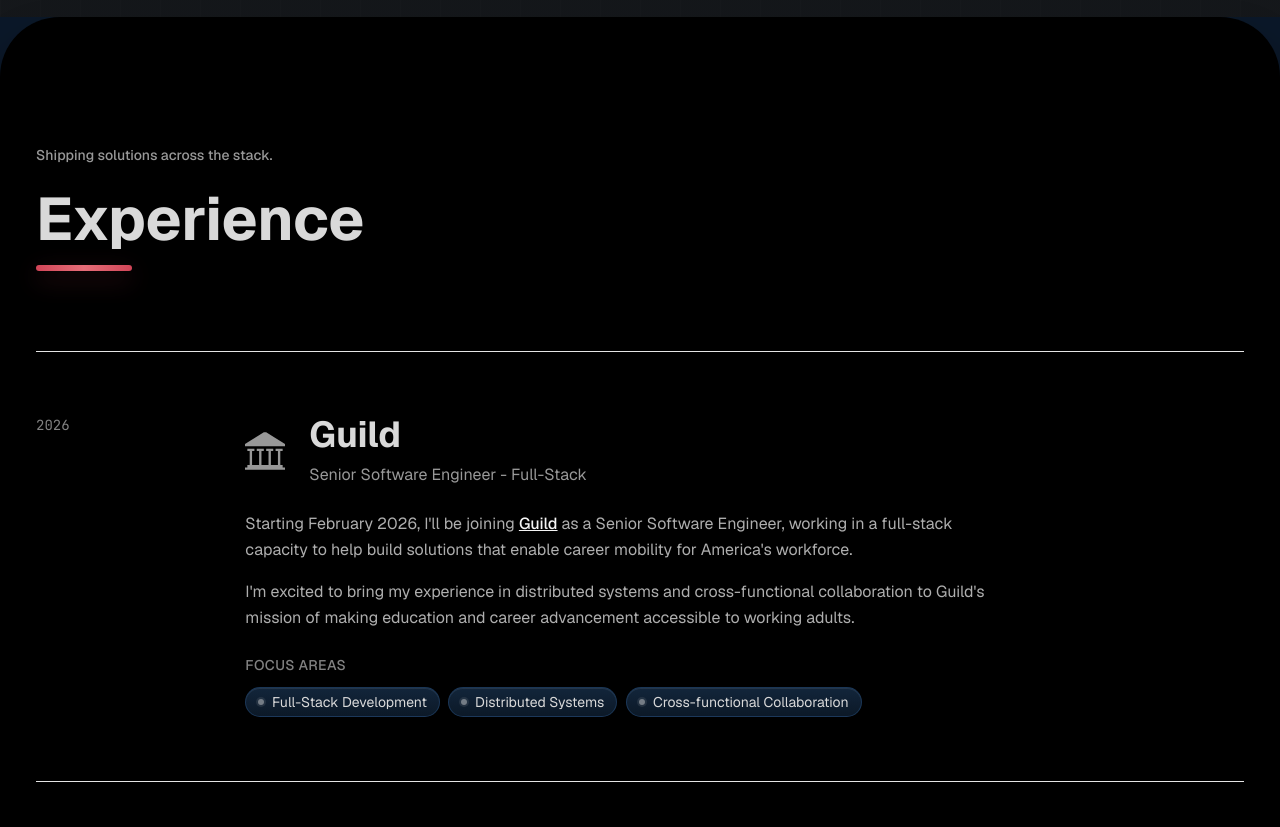
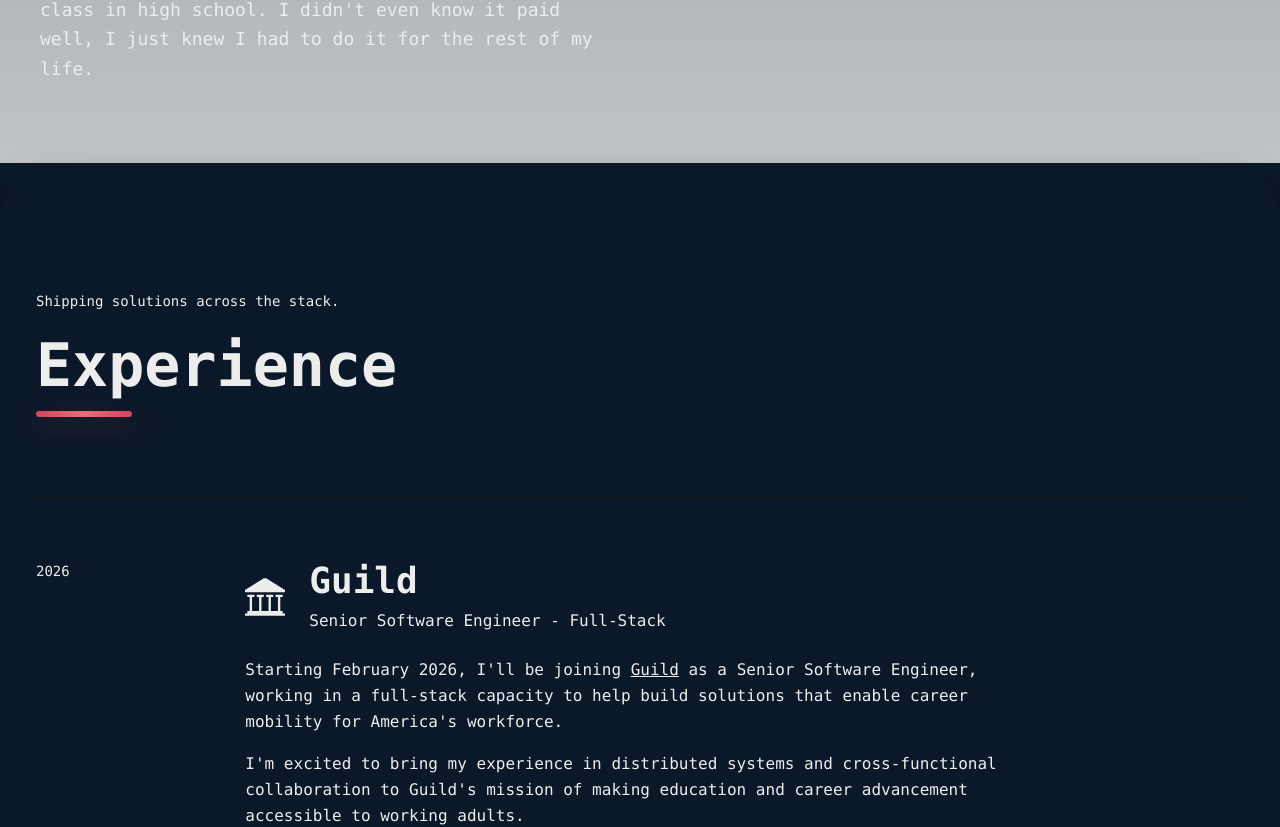
Before and after one commit to pattynextdoor/me, a Next.js app: page / in a window 1280 px wide. Shown: the part 1642-2469 px from the top of the page. Built offline with nearby package versions, Linux system fonts and the light colour scheme.

Commit message:
🏗️ refactor: update fonts, theme tokens, and animation system
Replace 3 fonts with Geist Mono. New dark palette (#0C0C0E bg).
Simplify animations to spring entrance + hover.

```diff
--- a/app/globals.css
+++ b/app/globals.css
@@ -1,101 +1,40 @@
 @import "tailwindcss";
-@import "tw-animate-css";
-@import "shadcn/tailwind.css";
-
-@custom-variant dark (&:is(.dark *));
 
 @theme {
-  --color-primary: #0B192C;
-  --color-text: #D9D9D9;
-  --color-accent: #BE3144;
-  --color-secondary: #1E3E62;
-  --color-dark: #000000;
-  --color-border: #1E3E62;
+  --color-background: #0C0C0E;
+  --color-primary: #EDEDED;
+  --color-secondary: #888888;
+  --color-tertiary: #555555;
+  --color-border: #1A1A1A;
+  --color-surface-hover: #111111;
 
-  --font-family-body: var(--font-body);
-  --font-family-display: var(--font-display);
-  --font-family-mono: var(--font-mono);
+  --font-family-mono: var(--font-geist-mono), ui-monospace, SFMono-Regular, "SF Mono", Menlo, Consolas, "Liberation Mono", monospace;
 }
 
 @layer base {
   html {
     scroll-behavior: smooth;
-    @apply font-sans;
   }
 
   body {
-    background-color: var(--color-primary);
-    color: var(--color-text);
+    background-color: var(--color-background);
+    color: var(--color-primary);
     -webkit-font-smoothing: antialiased;
     -moz-osx-font-smoothing: grayscale;
-    @apply bg-background text-foreground;
   }
 
-  * {
-    transition-property: color, background-color, border-color;
-    transition-duration: 200ms;
-    @apply border-border outline-ring/50;
+  ::selection {
+    background-color: rgba(237, 237, 237, 0.15);
   }
 }
 
-@layer utilities {
-  .text-balance {
-    text-wrap: balance;
-  }
-}
-
-@layer components {
-  /* Focus chip styling - dark theme */
-  .chip {
-    position: relative;
-    display: inline-flex;
-    align-items: center;
-    border-radius: 9999px;
-    padding: 0.25rem 0.75rem; /* py-1 px-3 */
-    font-size: 0.875rem; /* text-sm */
-    line-height: 1.25rem;
-    color: rgb(217 217 217); /* text color */
-    background: linear-gradient(to bottom, rgba(30, 62, 98, 0.6), rgba(30, 62, 98, 0.4)); /* secondary/dark tint */
-    border: 1px solid rgba(30, 62, 98, 0.8); /* border color */
-    box-shadow:
-      inset 0 1px 0 rgba(255,255,255,0.08),
-      0 1px 3px rgba(0,0,0,0.2);
-    backdrop-filter: blur(2px);
-    transition: transform 100ms ease, box-shadow 100ms ease, border-color 100ms ease;
-    will-change: transform;
-  }
-  .chip:hover {
-    transform: translateY(-2px);
-    box-shadow:
-      inset 0 1px 0 rgba(255,255,255,0.12),
-      0 6px 14px rgba(0,0,0,0.25);
-    border-color: rgba(190, 49, 68, 0.6); /* accent border on hover */
-  }
-
-  .chip-dot {
-    width: 0.375rem; /* 1.5 */
-    height: 0.375rem;
-    border-radius: 9999px;
-    background: rgba(217, 217, 217, 0.5); /* muted text */
-    box-shadow: 0 0 0 2px rgba(217, 217, 217, 0.1);
-    margin-right: 0.5rem; /* mr-2 */
-    flex: none;
-    transition: background-color 100ms ease, box-shadow 100ms ease;
-  }
-
-  .chip:hover .chip-dot {
-    background: rgb(190 49 68); /* accent maroon */
-    box-shadow: 0 0 0 2px rgba(190, 49, 68, 0.25);
-  }
-}
-
-/* Custom scrollbar */
+/* Scrollbar */
 ::-webkit-scrollbar {
   width: 8px;
 }
 
 ::-webkit-scrollbar-track {
-  background-color: var(--color-primary);
+  background-color: var(--color-background);
 }
 
 ::-webkit-scrollbar-thumb {
@@ -104,116 +43,5 @@
 }
 
 ::-webkit-scrollbar-thumb:hover {
-  background-color: rgb(217 217 217 / 0.4);
+  background-color: var(--color-tertiary);
 }
-
-:root {
-  --background: oklch(1 0 0);
-  --foreground: oklch(0.145 0 0);
-  --card: oklch(1 0 0);
-  --card-foreground: oklch(0.145 0 0);
-  --popover: oklch(1 0 0);
-  --popover-foreground: oklch(0.145 0 0);
-  --primary: oklch(0.205 0 0);
-  --primary-foreground: oklch(0.985 0 0);
-  --secondary: oklch(0.97 0 0);
-  --secondary-foreground: oklch(0.205 0 0);
-  --muted: oklch(0.97 0 0);
-  --muted-foreground: oklch(0.556 0 0);
-  --accent: oklch(0.97 0 0);
-  --accent-foreground: oklch(0.205 0 0);
-  --destructive: oklch(0.577 0.245 27.325);
-  --border: oklch(0.922 0 0);
-  --input: oklch(0.922 0 0);
-  --ring: oklch(0.708 0 0);
-  --chart-1: oklch(0.809 0.105 251.813);
-  --chart-2: oklch(0.623 0.214 259.815);
-  --chart-3: oklch(0.546 0.245 262.881);
-  --chart-4: oklch(0.488 0.243 264.376);
-  --chart-5: oklch(0.424 0.199 265.638);
-  --radius: 0.625rem;
-  --sidebar: oklch(0.985 0 0);
-  --sidebar-foreground: oklch(0.145 0 0);
-  --sidebar-primary: oklch(0.205 0 0);
-  --sidebar-primary-foreground: oklch(0.985 0 0);
-  --sidebar-accent: oklch(0.97 0 0);
-  --sidebar-accent-foreground: oklch(0.205 0 0);
-  --sidebar-border: oklch(0.922 0 0);
-  --sidebar-ring: oklch(0.708 0 0);
-}
-
-.dark {
-  --background: oklch(0.145 0 0);
-  --foreground: oklch(0.985 0 0);
-  --card: oklch(0.205 0 0);
-  --card-foreground: oklch(0.985 0 0);
-  --popover: oklch(0.205 0 0);
-  --popover-foreground: oklch(0.985 0 0);
-  --primary: oklch(0.922 0 0);
-  --primary-foreground: oklch(0.205 0 0);
-  --secondary: oklch(0.269 0 0);
-  --secondary-foreground: oklch(0.985 0 0);
-  --muted: oklch(0.269 0 0);
-  --muted-foreground: oklch(0.708 0 0);
-  --accent: oklch(0.269 0 0);
-  --accent-foreground: oklch(0.985 0 0);
-  --destructive: oklch(0.704 0.191 22.216);
-  --border: oklch(1 0 0 / 10%);
-  --input: oklch(1 0 0 / 15%);
-  --ring: oklch(0.556 0 0);
-  --chart-1: oklch(0.809 0.105 251.813);
-  --chart-2: oklch(0.623 0.214 259.815);
-  --chart-3: oklch(0.546 0.245 262.881);
-  --chart-4: oklch(0.488 0.243 264.376);
-  --chart-5: oklch(0.424 0.199 265.638);
-  --sidebar: oklch(0.205 0 0);
-  --sidebar-foreground: oklch(0.985 0 0);
-  --sidebar-primary: oklch(0.488 0.243 264.376);
-  --sidebar-primary-foreground: oklch(0.985 0 0);
-  --sidebar-accent: oklch(0.269 0 0);
-  --sidebar-accent-foreground: oklch(0.985 0 0);
-  --sidebar-border: oklch(1 0 0 / 10%);
-  --sidebar-ring: oklch(0.556 0 0);
-}
-
-@theme inline {
-  --font-sans: var(--font-sans);
-  --color-sidebar-ring: var(--sidebar-ring);
-  --color-sidebar-border: var(--sidebar-border);
-  --color-sidebar-accent-foreground: var(--sidebar-accent-foreground);
-  --color-sidebar-accent: var(--sidebar-accent);
-  --color-sidebar-primary-foreground: var(--sidebar-primary-foreground);
-  --color-sidebar-primary: var(--sidebar-primary);
-  --color-sidebar-foreground: var(--sidebar-foreground);
-  --color-sidebar: var(--sidebar);
-  --color-chart-5: var(--chart-5);
-  --color-chart-4: var(--chart-4);
-  --color-chart-3: var(--chart-3);
-  --color-chart-2: var(--chart-2);
-  --color-chart-1: var(--chart-1);
-  --color-ring: var(--ring);
-  --color-input: var(--input);
-  --color-border: var(--border);
-  --color-destructive: var(--destructive);
-  --color-accent-foreground: var(--accent-foreground);
-  --color-accent: var(--accent);
-  --color-muted-foreground: var(--muted-foreground);
-  --color-muted: var(--muted);
-  --color-secondary-foreground: var(--secondary-foreground);
-  --color-secondary: var(--secondary);
-  --color-primary-foreground: var(--primary-foreground);
-  --color-primary: var(--primary);
-  --color-popover-foreground: var(--popover-foreground);
-  --color-popover: var(--popover);
-  --color-card-foreground: var(--card-foreground);
-  --color-card: var(--card);
-  --color-foreground: var(--foreground);
-  --color-background: var(--background);
-  --radius-sm: calc(var(--radius) * 0.6);
-  --radius-md: calc(var(--radius) * 0.8);
-  --radius-lg: var(--radius);
-  --radius-xl: calc(var(--radius) * 1.4);
-  --radius-2xl: calc(var(--radius) * 1.8);
-  --radius-3xl: calc(var(--radius) * 2.2);
-  --radius-4xl: calc(var(--radius) * 2.6);
-}
--- a/app/layout.tsx
+++ b/app/layout.tsx
@@ -1,30 +1,7 @@
 import type { Metadata } from "next";
-import { Space_Grotesk, Oxanium, JetBrains_Mono, Geist } from "next/font/google";
+import { GeistMono } from "geist/font/mono";
 import "./globals.css";
-import Navigation from "@/components/Navigation";
 import { Analytics } from "@vercel/analytics/react";
-import { cn } from "@/lib/utils";
-
-const geist = Geist({subsets:['latin'],variable:'--font-sans'});
-
-const spaceGrotesk = Space_Grotesk({
-  subsets: ["latin"],
-  variable: "--font-body",
-  display: "swap",
-});
-
-const oxanium = Oxanium({
-  subsets: ["latin"],
-  variable: "--font-display",
-  display: "swap",
-  weight: ["400", "700"],
-});
-
-const jetbrainsMono = JetBrains_Mono({
-  subsets: ["latin"],
-  variable: "--font-mono",
-  display: "swap",
-});
 
 export const metadata: Metadata = {
   title: "Patrick Tumbucon",
@@ -33,7 +10,7 @@
   metadataBase: new URL("https://patricktumbucon.com"),
   openGraph: {
     title: "Patrick Tumbucon - Software Engineer",
-    description: "Patrick Tumbucon\'s personal website",
+    description: "Patrick Tumbucon's personal website",
     url: "https://patricktumbucon.com",
     siteName: "Patrick Tumbucon",
     images: [
@@ -61,9 +38,8 @@
   children: React.ReactNode;
 }>) {
   return (
-    <html lang="en" className={cn(spaceGrotesk.variable, oxanium.variable, jetbrainsMono.variable, "font-sans", geist.variable)}>
-      <body className="font-body bg-dark">
-        <Navigation />
+    <html lang="en" className={GeistMono.variable}>
+      <body className="font-mono bg-background text-primary antialiased">
         <main>{children}</main>
         <Analytics />
       </body>
--- a/lib/animations.ts
+++ b/lib/animations.ts
@@ -1,58 +1,39 @@
-// Reusable Framer Motion animation variants
-import type { Variants } from "framer-motion";
+import type { Variants, Transition } from "framer-motion";
 
-export const containerVariants: Variants = {
+// Spring config for entrance animations
+export const springTransition: Transition = {
+  type: "spring",
+  stiffness: 300,
+  damping: 20,
+};
+
+// Stagger container for section entrance
+export const staggerContainer: Variants = {
   hidden: { opacity: 0 },
   show: {
     opacity: 1,
     transition: {
       staggerChildren: 0.1,
-      delayChildren: 0.1,
     },
   },
 };
 
-export const itemVariants: Variants = {
-  hidden: { opacity: 0.001, y: 20 },
+// Fade + slight scale entrance for individual items
+export const fadeScaleIn: Variants = {
+  hidden: {
+    opacity: 0,
+    scale: 0.98,
+  },
   show: {
     opacity: 1,
-    y: 0,
-    transition: {
-      duration: 0.4,
-      ease: [0.44, 0, 0.56, 1] as const, // cubic-bezier from Inga Hampton
-    },
+    scale: 1,
+    transition: springTransition,
   },
 };
 
-export const fadeInVariants: Variants = {
-  hidden: { opacity: 0, y: 30 },
-  show: {
-    opacity: 1,
-    y: 0,
-    transition: {
-      duration: 1,
-      ease: [0.44, 0, 0.56, 1] as const,
-    },
-  },
+// Hover interaction for list rows
+export const rowHover = {
+  backgroundColor: "#111111",
+  scale: 1.005,
+  transition: { duration: 0.15 },
 };
-
-export const navVariants = {
-  top: {
-    backgroundColor: "rgba(30, 30, 30, 0)",
-    backdropFilter: "blur(0px)",
-  },
-  scrolled: {
-    backgroundColor: "rgba(30, 30, 30, 0.8)",
-    backdropFilter: "blur(10px)",
-  },
-};
-
-export const hoverScale = {
-  scale: 1.05,
-  transition: { duration: 0.2, ease: "easeInOut" },
-};
-
-export const tapScale = {
-  scale: 0.95,
-  transition: { duration: 0.1, ease: "easeInOut" },
-};
```
